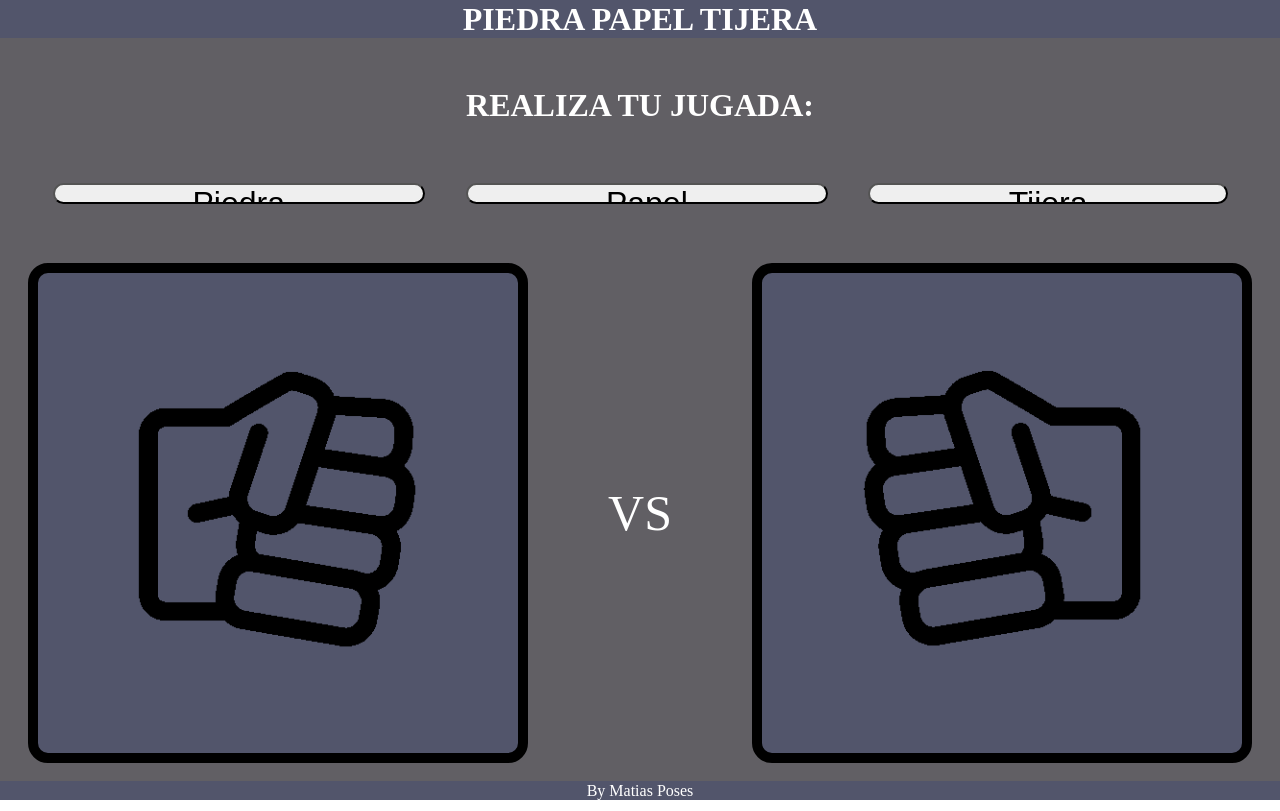
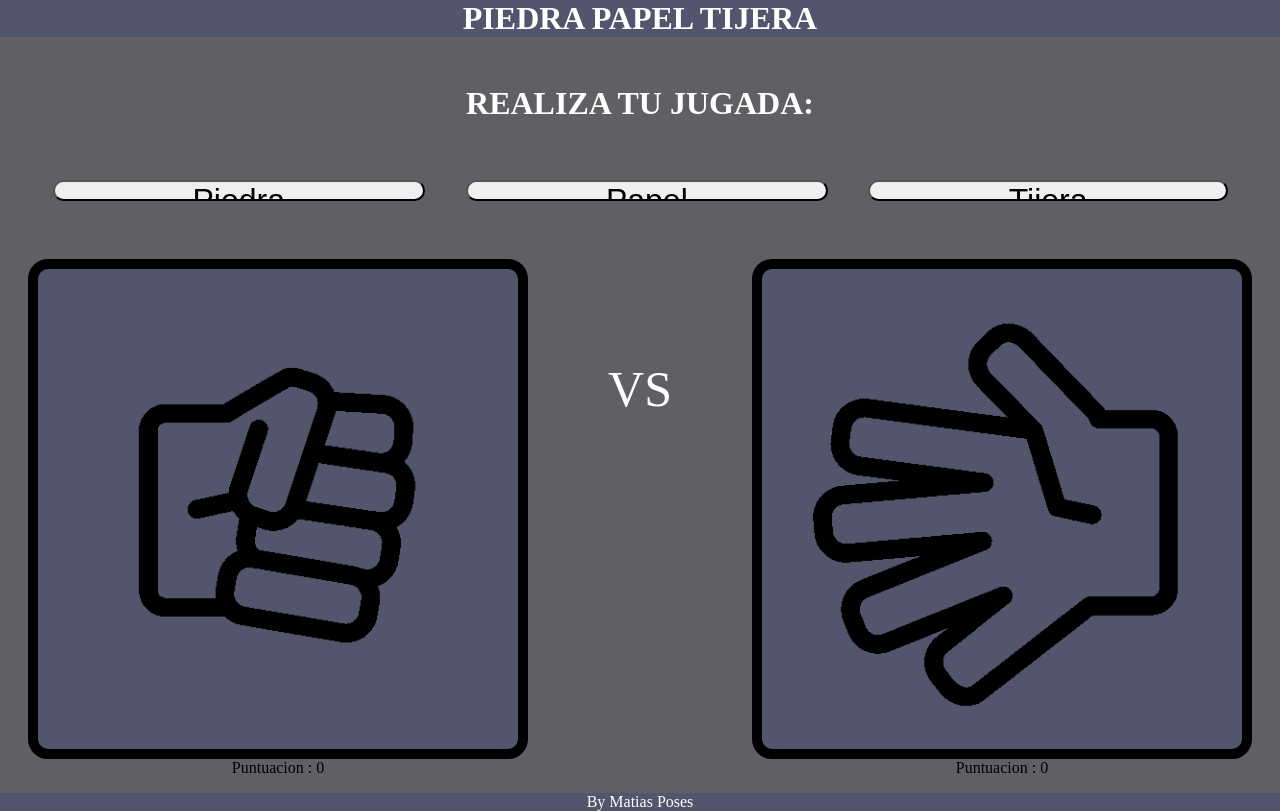
Before and after one commit to campeone-pixel/piedra-papel-tijera, a plain HTML site: page index.html in a window 1280 px wide. Both pictures are taken after a click on the button "Piedra". Drawn offline with Linux system fonts and the light colour scheme.

Commit message:
agregue la modificacion de las imagenes de las jug

```diff
--- a/index.html
+++ b/index.html
@@ -1,45 +1,48 @@
 <!DOCTYPE html>
 <html lang="en">
   <head>
-    <meta charset="UTF-8">
-    <meta http-equiv="X-UA-Compatible" content="IE=edge">
-    <meta name="viewport" content="width=device-width, initial-scale=1.0">
+    <meta charset="UTF-8" />
+    <meta http-equiv="X-UA-Compatible" content="IE=edge" />
+    <meta name="viewport" content="width=device-width, initial-scale=1.0" />
     <title>Piedra Papel Tijera</title>
-    <link rel="stylesheet" href="style.css">
+    <link rel="stylesheet" href="style.css" />
   </head>
   <body>
     <header>
       <h1>PIEDRA PAPEL TIJERA</h1>
-
     </header>
 
-
-    <SECTIon>
+    <section>
       <div class="eleccion">
-            <h1>REALIZA TU JUGADA: </h1>
+        <h1>REALIZA TU JUGADA:</h1>
         <ul>
           <li><button class="piedra">Piedra</button></li>
           <li><button class="papel">Papel</button></li>
           <li><button class="tijera">Tijera</button></li>
         </ul>
-
       </div>
 
       <div class="partida">
-            <div class="jugada humano"><img src="piedraizquierda.png" alt=""></div>
+        <div class="bordeDerecho">
+          <div class="jugada humano">
+            <img src="piedraizquierda.png" alt="" />
+          </div>
+          <div>Puntuacion : 0</div>
+        </div>
+        <div class="medio">
           <div class="vs">VS</div>
-            <div class="jugada pc"> <img src="piedraderecha.png" alt=""> </div>
-
+          <div></div>
         </div>
-
-        <div class="ganador"></div>
-
-    </SECTIon>
+        <div class="bordeIzquierdo">
+          <div class="jugada pc"><img src="piedraderecha.png" alt="" /></div>
+          <div>Puntuacion : 0</div>
+        </div>
+      </div>
+    </section>
 
     <footer>
       <p>By Matias Poses</p>
     </footer>
-
   </body>
   <script src="script.js"></script>
 </html>
--- a/script.js
+++ b/script.js
@@ -1,5 +1,18 @@
+const papelDer = "papelderecha.png";
+const piedraDer = "piedraderecha.png";
+const tijeraDer = "tijeraderecha.png";
+const papelIzq = "papelizquierda.png";
+const piedraIzq = "piedraizquierda.png";
+const tijeraIzq = "tijeraizquierda.png";
+
 const botones = document.querySelectorAll(".eleccion>ul>li>button");
 
+const puntuacionHumano = document.querySelector(
+  "body > section > div.partida > div.bordeDerecho > div:nth-child(2)"
+);
+const puntuacionPc = document.querySelector(
+  "body > section > div.partida > div.bordeIzquierdo > div:nth-child(2)"
+);
 // funcion para generar la opcion elegida por la pc
 function jugadaPc() {
   const opciones = ["piedra", "papel", "tijera"];
@@ -9,8 +22,33 @@ function jugadaPc() {
 
 // funcion que genera una partida unica y retorna el ganador
 function aJugar(e) {
+  const cuadroHumano = document.querySelector(
+    "body > section > div.partida > div.bordeDerecho > div.jugada.humano >img"
+  );
   const humano = e.target.textContent.toLowerCase();
+  if (humano === "piedra") {
+    cuadroHumano.setAttribute("src", piedraIzq);
+  } else if (humano === "papel") {
+    cuadroHumano.setAttribute("src", papelIzq);
+  } else if (humano === "tijera") {
+    cuadroHumano.setAttribute("src", tijeraIzq);
+  } else if (humano === undefined) {
+    cuadroHumano.setAttribute("src", piedraIzq);
+  }
+  const cuadroPc = document.querySelector(
+    "body > section > div.partida > div.bordeIzquierdo > div.jugada.pc > img"
+  );
   const pc = jugadaPc();
+  if (pc === "piedra") {
+    cuadroPc.setAttribute("src", piedraDer);
+  } else if (pc === "papel") {
+    cuadroPc.setAttribute("src", papelDer);
+  } else if (pc === "tijera") {
+    cuadroPc.setAttribute("src", tijeraDer);
+  } else if (pc === undefined) {
+    cuadroPc.setAttribute("src", piedraDer);
+  }
+
   let partido = "";
   if (humano === pc) {
     partido = "empate";
@@ -23,8 +61,23 @@ function aJugar(e) {
   } else {
     partido = "pc";
   }
-  console.log(partido);
 }
+
+function sumarPuntuacion(participante) {
+  const puntosActualH = puntuacionHumano.textContent;
+  const puntosActualP = puntuacionPc.textContent;
+  if (participante === "humano") {
+    puntuacionHumano.textContent = `Puntuacion: ${
+      puntosActualH[puntosActualH.length - 1] + 1
+    } `;
+  } else if (participante === "pc") {
+    puntuacionPc.textContent = `Puntuacion: ${
+      puntosActualH[puntosActualP.length - 1] + 1
+    } `;
+  }
+}
+
+function ganoAlguien() {}
 
 function agragarListener() {
   this.addEventListener("click", aJugar);
--- a/style.css
+++ b/style.css
@@ -1,15 +1,17 @@
-* {margin: 0px;
+* {
+  margin: 0px;
   padding: 0px;
   box-sizing: border-box;
   text-decoration: none;
-   list-style-type:  none;
+  list-style-type: none;
 }
-body{
+body {
   display: flex;
   flex-direction: column;
   min-height: 100vh;
 }
-header, footer{
+header,
+footer {
   flex: 1 1 auto;
   background-color: rgb(82, 85, 107);
   justify-content: center;
@@ -17,21 +19,33 @@ header, footer{
 
   color: white;
 }
-section, ul, .partida,  header, footer,  .eleccion, .partida, .ganador,.vs, .jugada, li {
+section,
+ul,
+.partida,
+header,
+footer,
+.eleccion,
+.partida,
+.ganador,
+.vs,
+.jugada,
+li,
+.bordeDerecho,
+.bordeIzquierdo,
+.medio {
   display: flex;
 }
-section{
+section {
   flex: 5 1 auto;
   flex-direction: column;
   background-color: rgb(97, 95, 100);
 }
- div>h1  {
+div > h1 {
   color: rgb(255, 255, 255);
   display: flex;
   justify-content: center;
   align-items: center;
   font-size: 2em;
-
 }
 
 .eleccion {
@@ -48,9 +62,9 @@ button {
   font-size: 2em;
   overflow: hidden;
   white-space: nowrap;
-
 }
-ul, div>h1{
+ul,
+div > h1 {
   justify-content: center;
   padding: 1em;
   flex: 1 1 auto;
@@ -61,22 +75,26 @@ li {
   flex: 1 1 auto;
 }
 .partida {
+  flex: 2 1;
   flex-direction: row;
   justify-content: center;
   padding: 1em;
   gap: 5em;
 }
-.ganador {
-    flex: 1 1 auto;
-    }
-.vs, .jugada {
+
+.vs,
+.jugada {
   align-items: center;
   justify-content: space-around;
   font-size: 50px;
 }
 .vs {
   color: white;
-
+  flex: 1 1 100%;
+  justify-content: center;
+  align-items: center;
+  justify-items: center;
+  align-content: center;
 }
 
 img {
@@ -84,11 +102,30 @@ img {
   width: 100%;
   height: 100%;
 }
-.jugada.humano, .jugada.pc{
+.jugada.humano,
+.jugada.pc {
+  flex: 1 1 100%;
   background-color: rgb(82, 85, 107);
   max-width: 10em;
   max-height: 10em;
   border: solid 10px;
   border-radius: 20px;
+}
 
+.bordeDerecho,
+.bordeIzquierdo,
+.medio {
+  flex-direction: column;
+  justify-content: space-around;
+  align-items: stretch;
 }
+
+div.bordeIzquierdo > div:nth-child(2),
+div.bordeDerecho > div:nth-child(2),
+div.medio > div:nth-child(2) {
+  flex: 1 1 100%;
+  display: flex;
+  justify-content: center;
+
+  align-items: center;
+}
```
Lines whose indentation alone changed are shown as unchanged.
